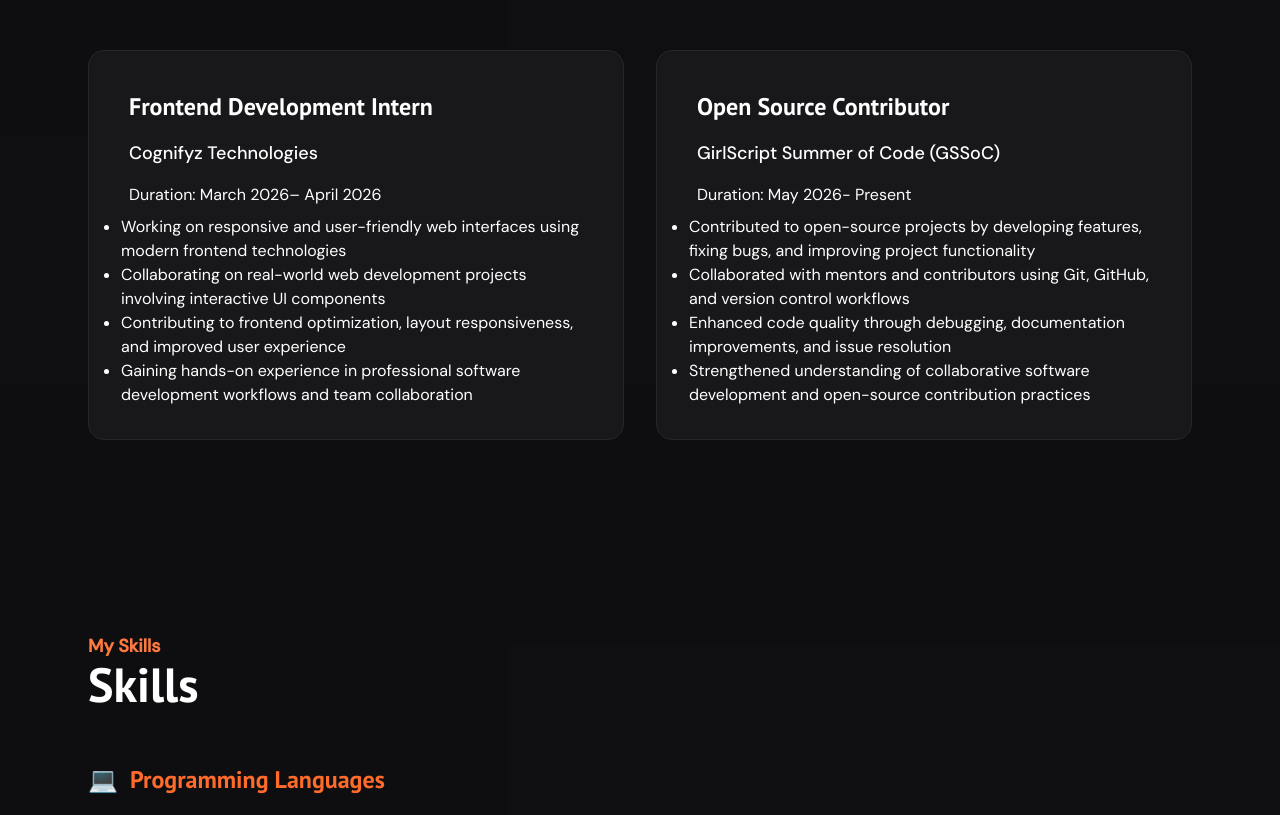
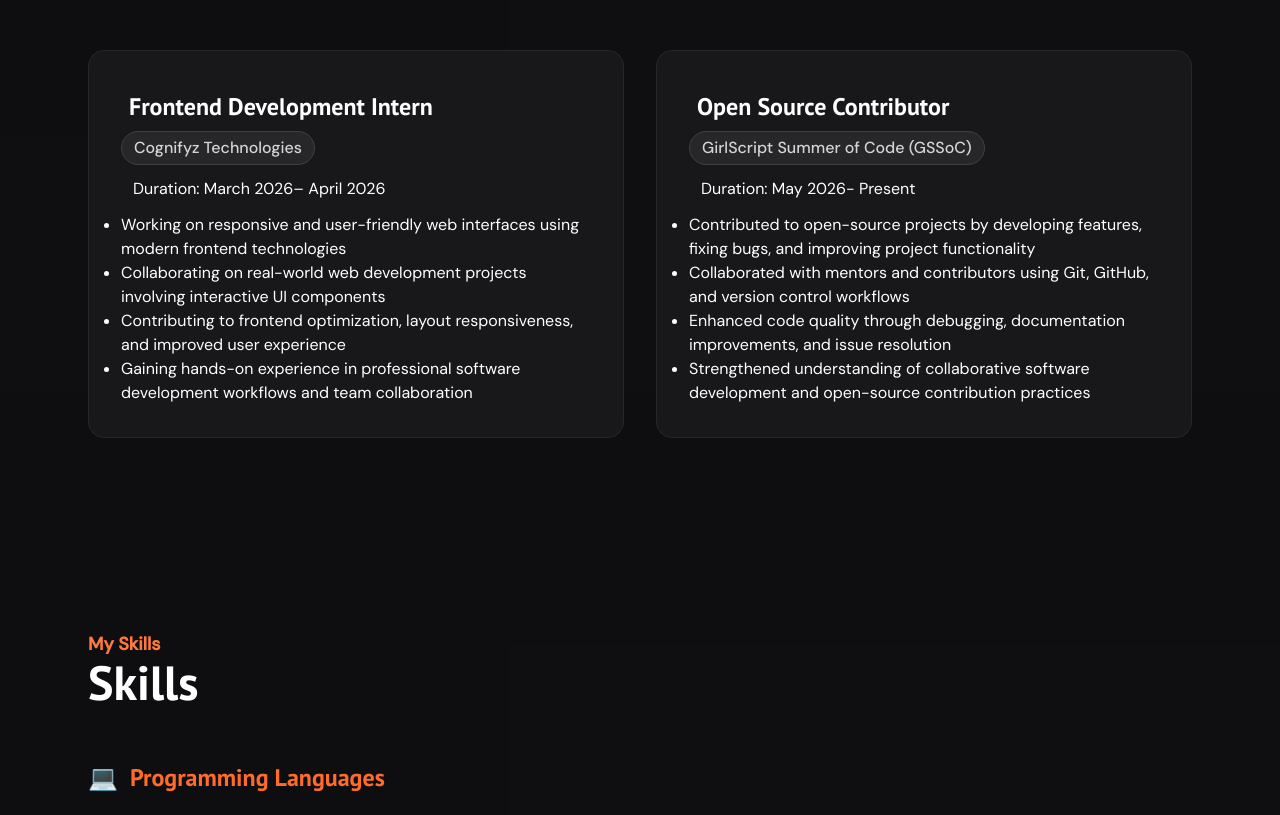
Before and after one commit to Sanskriti029/Portfolio, a website: page index.html in a window 1280 px wide. Shown: the part 5707-6522 px from the top of the page. Drawn offline with nearby package versions, Linux system fonts and the light colour scheme.

Commit message:
make changes

```diff
--- a/index.html
+++ b/index.html
@@ -1157,10 +1157,10 @@
           <h1 class="p-2 text-zinc-900 dark:text-white text-2xl font-bold">
             Frontend Development Intern
           </h1>
-          <p class="p-2 text-zinc-900 dark:text-white text-lg font-medium">
+          <p class="inline-block text-md font-medium bg-zinc-50 dark:bg-zinc-800 border border-zinc-200 dark:border-zinc-700 text-zinc-700 dark:text-zinc-300 px-3 py-1 rounded-full hover:border-accent transition-colors">
             Cognifyz Technologies
           </p>
-          <p class="p-2 text-zinc-900 dark:text-white">
+          <p class="p-3 text-zinc-900 dark:text-white">
             Duration: March 2026– April 2026
           </p>
           <ul class="list-disc text-zinc-900 dark:text-white ">
@@ -1176,10 +1176,10 @@
           <h1 class="p-2 text-zinc-900 dark:text-white text-2xl font-bold">
             Open Source Contributor
           </h1>
-          <p class="p-2 text-zinc-900 dark:text-white font-medium text-lg">
+          <p class="inline-block text-md font-medium bg-zinc-50 dark:bg-zinc-800 border border-zinc-200 dark:border-zinc-700 text-zinc-700 dark:text-zinc-300 px-3 py-1 rounded-full hover:border-accent transition-colors">
             GirlScript Summer of Code (GSSoC)
           </p>
-          <p class="p-2 text-zinc-900 dark:text-white">
+          <p class="p-3 text-zinc-900 dark:text-white">
             Duration: May 2026- Present
           </p>
           <ul class="list-disc text-zinc-900 dark:text-white">
```
